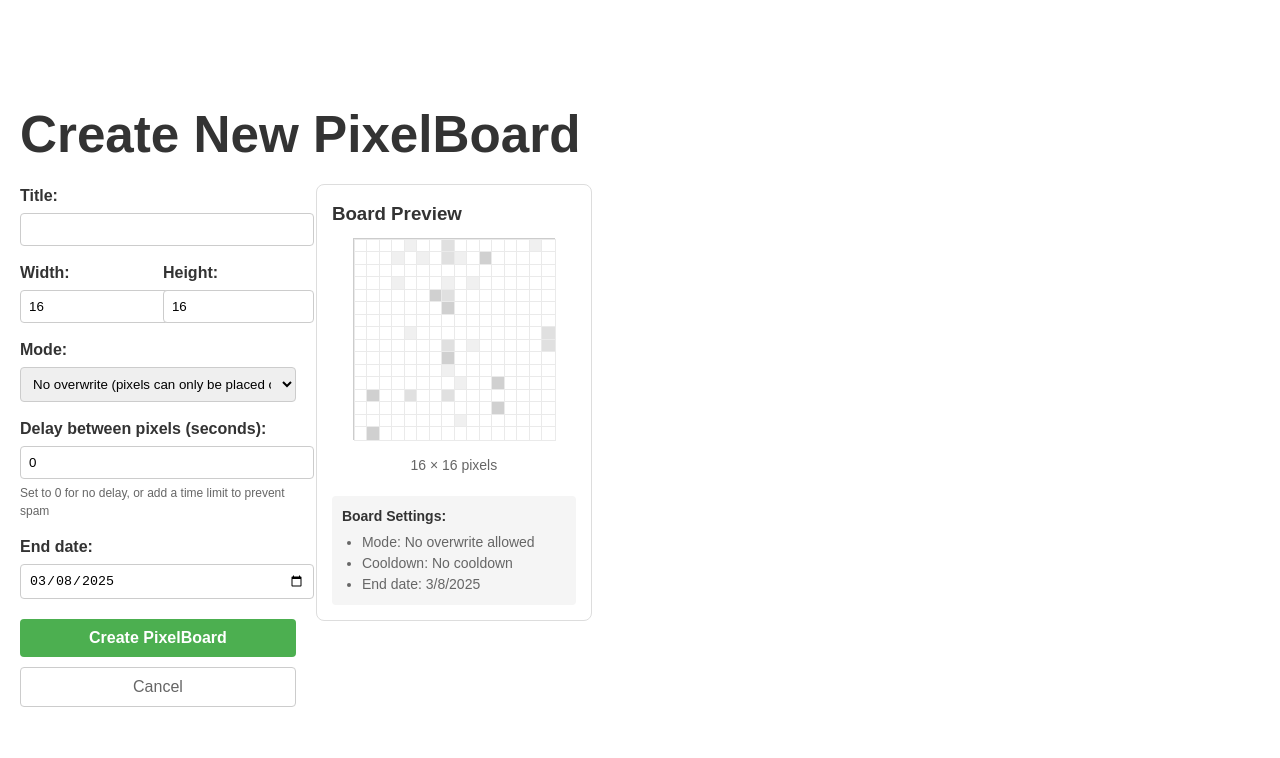
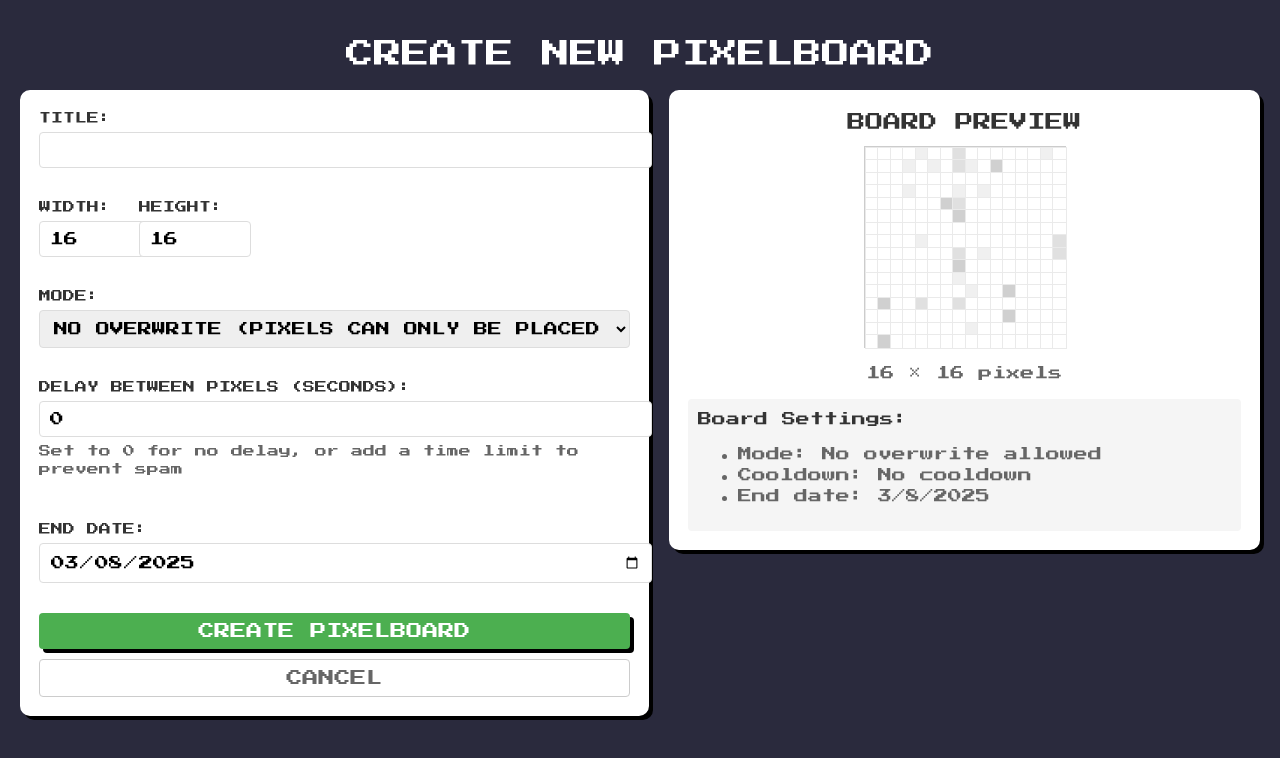
Before and after one commit to Colompykos/PixelArt-Miage, a React (Vite) app in the folder frontend/: page /create-board in a window 1280 px wide. Shown: the top 758 px of the page. Built offline with nearby package versions, Linux system fonts and the light colour scheme; sample sign-in values are in the browser's storage.

Commit message:
page creation board with pixels theme

```diff
--- /dev/null
+++ b/frontend/src/components/CreateBoard.css
@@ -0,0 +1,221 @@
+/* Conteneur principal prenant toute la taille de l'écran */
+.create-board-container {
+    width: 100vw;
+    min-height: 100vh;
+    margin: 0;
+    padding: 20px;
+    background-color: #2a2a3d;
+    font-family: 'Press Start 2P', cursive;
+    color: #fff;
+    box-sizing: border-box;
+}
+
+/* Titre */
+.create-board-title {
+    text-align: center;
+    font-size: 28px;
+    margin-bottom: 20px;
+    text-transform: uppercase;
+}
+
+/* Message d'erreur */
+.create-board-error {
+    background-color: #ffdddd;
+    color: #990000;
+    padding: 10px;
+    border: 4px solid #fff;
+    border-radius: 10px;
+    box-shadow: 4px 4px 0px #000;
+    margin-bottom: 15px;
+    text-align: center;
+}
+
+/* Contenu principal : form et preview */
+.create-board-content {
+    display: flex;
+    gap: 20px;
+    flex-wrap: wrap;
+    justify-content: center;
+}
+
+/* Formulaire */
+.create-board-form {
+    flex: 1 1 300px;
+    background-color: #fff;
+    color: #000;
+    padding: 15px;
+    border: 4px solid #fff;
+    border-radius: 10px;
+    box-shadow: 4px 4px 0px #000;
+}
+
+.create-board-form form {
+    display: flex;
+    flex-direction: column;
+    gap: 15px;
+}
+
+.form-group {
+    display: flex;
+    flex-direction: column;
+}
+
+.form-group label {
+    margin-bottom: 5px;
+    font-weight: bold;
+    text-transform: uppercase;
+    font-size: 12px;
+    color: #333;
+}
+
+.form-group input,
+.form-group select {
+    padding: 8px;
+    border: 1px solid #ccc;
+    border-radius: 4px;
+    font-family: 'Press Start 2P', cursive;
+    text-transform: uppercase;
+}
+
+.form-row {
+    display: flex;
+    gap: 10px;
+}
+
+.hint-text {
+    font-size: 12px;
+    color: #666;
+    margin-top: 5px;
+}
+
+.button-group {
+    display: flex;
+    flex-direction: column;
+    gap: 10px;
+}
+
+.submit-button {
+    background-color: #4CAF50;
+    color: white;
+    border: none;
+    padding: 10px;
+    border-radius: 4px;
+    cursor: pointer;
+    font-weight: bold;
+    text-transform: uppercase;
+    font-family: 'Press Start 2P', cursive;
+    box-shadow: 4px 4px 0px #000;
+}
+
+.cancel-button {
+    background-color: transparent;
+    color: #666;
+    border: 1px solid #ccc;
+    padding: 10px;
+    border-radius: 4px;
+    cursor: pointer;
+    text-transform: uppercase;
+    font-family: 'Press Start 2P', cursive;
+}
+
+/* Aperçu */
+.preview-container {
+    flex: 1 1 300px;
+}
+
+.preview-card {
+    background-color: #fff;
+    color: #000;
+    padding: 15px;
+    border: 4px solid #fff;
+    border-radius: 10px;
+    box-shadow: 4px 4px 0px #000;
+}
+
+.preview-title {
+    margin: 0 0 10px 0;
+    font-size: 18px;
+    color: #333;
+    text-transform: uppercase;
+    text-align: center;
+}
+
+.preview-grid-container {
+    display: flex;
+    justify-content: center;
+    align-items: center;
+    margin-bottom: 15px;
+}
+
+.preview-grid {
+    width: 200px;
+    height: 200px;
+    border: 1px solid #ccc;
+    display: grid;
+    background-color: #f9f9f9;
+}
+
+.preview-grid > div {
+    border: 1px solid #eaeaea;
+    width: 100%;
+    height: 100%;
+}
+
+.preview-dimensions {
+    text-align: center;
+    font-size: 14px;
+    color: #666;
+    margin-bottom: 15px;
+}
+
+.preview-settings {
+    background-color: #f5f5f5;
+    padding: 10px;
+    border-radius: 4px;
+    font-size: 14px;
+    color: #666;
+}
+
+.preview-settings h4 {
+    margin: 0 0 5px 0;
+    color: #333;
+}
+
+/* Bouton de rafraîchissement centré */
+.refresh-container {
+    width: 100%;
+    text-align: center;
+}
+
+.refresh-button {
+    background-color: transparent;
+    color: #4CAF50;
+    border: 1px solid #4CAF50;
+    padding: 8px 16px;
+    border-radius: 4px;
+    cursor: pointer;
+    font-weight: bold;
+    text-transform: uppercase;
+    font-family: 'Press Start 2P', cursive;
+    box-shadow: 4px 4px 0px #000;
+    margin: 0 auto;
+    display: inline-block;
+}
+
+/* Messages de chargement et absence de données */
+.loading-message,
+.no-data-message {
+    text-align: center;
+    padding: 20px;
+    font-size: 16px;
+    color: #fff;
+    font-family: 'Press Start 2P', cursive;
+}
+
+.no-data-message {
+    background-color: #2a2a3d;
+    padding: 40px 20px;
+    border-radius: 10px;
+    border: 4px solid #fff;
+    box-shadow: 4px 4px 0px #000;
+}
--- a/frontend/src/components/CreateBoard.tsx
+++ b/frontend/src/components/CreateBoard.tsx
@@ -1,6 +1,7 @@
 import React, { useState, useEffect } from 'react';
 import axios from 'axios';
 import { useNavigate } from 'react-router-dom';
+import './CreateBoard.css';
 
 interface PixelBoard {
   _id: string;
@@ -40,14 +41,13 @@ const CreateBoard: React.FC = () => {
 
   useEffect(() => {
     setEndDate(getDefaultEndDate());
-
     const token = localStorage.getItem('authToken');
     if (!token) {
       setError('User not authenticated. Please log in.');
       setTimeout(() => navigate('/login'), 2000);
     }
-
     updatePreviewGrid(16, 16);
+    // eslint-disable-next-line react-hooks/exhaustive-deps
   }, [navigate]);
 
   useEffect(() => {
@@ -82,7 +82,6 @@ const CreateBoard: React.FC = () => {
       }
 
       const formattedEndDate = new Date(endDate);
-
       const requestData = {
         title,
         size: { width, height },
@@ -102,7 +101,12 @@ const CreateBoard: React.FC = () => {
       navigate(`/pixelboard/${response.data._id}`);
     } catch (error: any) {
       console.error('Error creating board', error);
-      setError(error.response?.data?.error || error.response?.data?.message || error.message || 'An unknown error occurred');
+      setError(
+          error.response?.data?.error ||
+          error.response?.data?.message ||
+          error.message ||
+          'An unknown error occurred'
+      );
     } finally {
       setIsLoading(false);
     }
@@ -110,27 +114,22 @@ const CreateBoard: React.FC = () => {
 
   const renderPreview = () => {
     const gridSize = 200;
-
-
     return (
-      <div style={{
+        <div
+            className="preview-grid"
+            style={{
               width: `${gridSize}px`,
               height: `${gridSize}px`,
-        border: '1px solid #ccc',
-        display: 'grid',
               gridTemplateColumns: `repeat(${width}, 1fr)`,
-        gridTemplateRows: `repeat(${height}, 1fr)`,
-        backgroundColor: '#f9f9f9'
-      }}>
+              gridTemplateRows: `repeat(${height}, 1fr)`
+            }}
+        >
           {previewData.map((row, y) =>
               row.map((color, x) => (
                   <div
                       key={`${x}-${y}`}
                       style={{
-                backgroundColor: color,
-                border: '1px solid #eaeaea',
-                width: '100%',
-                height: '100%'
+                        backgroundColor: color
                       }}
                   />
               ))
@@ -140,207 +139,91 @@ const CreateBoard: React.FC = () => {
   };
 
   return (
-    <div style={{
-      maxWidth: '800px',
-      margin: '0 auto',
-      padding: '20px',
-      fontFamily: 'Arial, sans-serif'
-    }}>
-      <h1 style={{ color: '#333', marginBottom: '20px' }}>Create New PixelBoard</h1>
+      <div className="create-board-container">
+        <h1 className="create-board-title">Create New PixelBoard</h1>
 
         {error && (
-        <div style={{
-          backgroundColor: '#ffdddd',
-          color: '#990000',
-          padding: '10px',
-          borderRadius: '5px',
-          marginBottom: '15px'
-        }}>
+            <div className="create-board-error">
               Error: {error}
             </div>
         )}
 
-      <div style={{
-        display: 'flex',
-        gap: '20px',
-        marginBottom: '20px',
-        flexDirection: window.innerWidth > 768 ? 'row' : 'column'
-      }}>
-        <div style={{ flex: 1 }}>
+        <div className="create-board-content">
+          <div className="create-board-form">
             <form onSubmit={handleSubmit}>
-            <div style={{ marginBottom: '15px' }}>
-              <label style={{
-                display: 'block',
-                marginBottom: '5px',
-                fontWeight: 'bold',
-                color: '#333'
-              }}>
-                Title:
-              </label>
+              <div className="form-group">
+                <label>Title:</label>
                 <input
                     type="text"
                     value={title}
                     onChange={(e) => setTitle(e.target.value)}
                     required
-                style={{
-                  width: '100%',
-                  padding: '8px',
-                  borderRadius: '4px',
-                  border: '1px solid #ccc'
-                }}
                 />
               </div>
 
-            <div style={{
-              display: 'flex',
-              gap: '10px',
-              marginBottom: '15px'
-            }}>
-              <div style={{ flex: 1 }}>
-                <label style={{
-                  display: 'block',
-                  marginBottom: '5px',
-                  fontWeight: 'bold',
-                  color: '#333'
-                }}>
-                  Width:
-                </label>
+              <div className="form-row">
+                <div className="form-group">
+                  <label>Width:</label>
                   <input
                       type="number"
                       value={width}
                       onChange={(e) => setWidth(Number(e.target.value))}
-                  min="1"
-                  max="100"
-                  required
-                  style={{
-                    width: '100%',
-                    padding: '8px',
-                    borderRadius: '4px',
-                    border: '1px solid #ccc'
-                  }}
+                      min="1" max="100" required
                   />
                 </div>
 
-              <div style={{ flex: 1 }}>
-                <label style={{
-                  display: 'block',
-                  marginBottom: '5px',
-                  fontWeight: 'bold',
-                  color: '#333'
-                }}>
-                  Height:
-                </label>
+                <div className="form-group">
+                  <label>Height:</label>
                   <input
                       type="number"
                       value={height}
                       onChange={(e) => setHeight(Number(e.target.value))}
-                  min="1"
-                  max="100"
-                  required
-                  style={{
-                    width: '100%',
-                    padding: '8px',
-                    borderRadius: '4px',
-                    border: '1px solid #ccc'
-                  }}
+                      min="1" max="100" required
                   />
                 </div>
               </div>
 
-            <div style={{ marginBottom: '15px' }}>
-              <label style={{
-                display: 'block',
-                marginBottom: '5px',
-                fontWeight: 'bold',
-                color: '#333'
-              }}>
-                Mode:
-              </label>
+              <div className="form-group">
+                <label>Mode:</label>
                 <select
                     value={mode}
                     onChange={(e) => setMode(e.target.value)}
                     required
-                style={{
-                  width: '100%',
-                  padding: '8px',
-                  borderRadius: '4px',
-                  border: '1px solid #ccc'
-                }}
                 >
                   <option value="no-overwrite">No overwrite (pixels can only be placed once)</option>
                   <option value="overwrite">Allow overwrite (pixels can be replaced)</option>
                 </select>
               </div>
 
-            <div style={{ marginBottom: '15px' }}>
-              <label style={{
-                display: 'block',
-                marginBottom: '5px',
-                fontWeight: 'bold',
-                color: '#333'
-              }}>
-                Delay between pixels (seconds):
-              </label>
+              <div className="form-group">
+                <label>Delay between pixels (seconds):</label>
                 <input
                     type="number"
                     value={delay}
                     onChange={(e) => setDelay(Number(e.target.value))}
                     min="0"
                     required
-                style={{
-                  width: '100%',
-                  padding: '8px',
-                  borderRadius: '4px',
-                  border: '1px solid #ccc'
-                }}
                 />
-              <p style={{
-                fontSize: '12px',
-                color: '#666',
-                marginTop: '5px'
-              }}>
+                <p className="hint-text">
                   Set to 0 for no delay, or add a time limit to prevent spam
                 </p>
               </div>
 
-            <div style={{ marginBottom: '15px' }}>
-              <label style={{
-                display: 'block',
-                marginBottom: '5px',
-                fontWeight: 'bold',
-                color: '#333'
-              }}>
-                End date:
-              </label>
+              <div className="form-group">
+                <label>End date:</label>
                 <input
                     type="date"
                     value={endDate}
                     onChange={(e) => setEndDate(e.target.value)}
                     required
-                style={{
-                  width: '100%',
-                  padding: '8px',
-                  borderRadius: '4px',
-                  border: '1px solid #ccc'
-                }}
                 />
               </div>
 
-            <div style={{ marginTop: '20px' }}>
+              <div className="button-group">
                 <button
                     type="submit"
                     disabled={isLoading}
-                style={{
-                  backgroundColor: '#4CAF50',
-                  color: 'white',
-                  border: 'none',
-                  padding: '10px 20px',
-                  borderRadius: '4px',
-                  cursor: isLoading ? 'not-allowed' : 'pointer',
-                  fontWeight: 'bold',
-                  width: '100%',
-                  opacity: isLoading ? 0.7 : 1
-                }}
+                    className="submit-button"
                 >
                   {isLoading ? 'Creating...' : 'Create PixelBoard'}
                 </button>
@@ -348,16 +231,7 @@ const CreateBoard: React.FC = () => {
                 <button
                     type="button"
                     onClick={() => navigate('/')}
-                style={{
-                  backgroundColor: 'transparent',
-                  color: '#666',
-                  border: '1px solid #ccc',
-                  padding: '10px 20px',
-                  borderRadius: '4px',
-                  cursor: 'pointer',
-                  marginTop: '10px',
-                  width: '100%'
-                }}
+                    className="cancel-button"
                 >
                   Cancel
                 </button>
@@ -365,36 +239,19 @@ const CreateBoard: React.FC = () => {
             </form>
           </div>
 
-        <div style={{ flex: 1 }}>
-          <div style={{
-            backgroundColor: 'white',
-            padding: '15px',
-            borderRadius: '8px',
-            border: '1px solid #ddd'
-          }}>
-            <h3 style={{ margin: '0 0 10px 0', color: '#333' }}>Board Preview</h3>
-            <div style={{
-              display: 'flex',
-              justifyContent: 'center',
-              alignItems: 'center',
-              marginBottom: '15px'
-            }}>
+          <div className="preview-container">
+            <div className="preview-card">
+              <h3 className="preview-title">Board Preview</h3>
+              <div className="preview-grid-container">
                 {renderPreview()}
               </div>
-            <div style={{ textAlign: 'center', color: '#666', fontSize: '14px' }}>
+              <div className="preview-dimensions">
                 {width} × {height} pixels
               </div>
 
-            <div style={{
-              marginTop: '20px',
-              padding: '10px',
-              backgroundColor: '#f5f5f5',
-              borderRadius: '4px',
-              fontSize: '14px',
-              color: '#666'
-            }}>
-              <h4 style={{ margin: '0 0 5px 0', color: '#333' }}>Board Settings:</h4>
-              <ul style={{ margin: '0', paddingLeft: '20px' }}>
+              <div className="preview-settings">
+                <h4>Board Settings:</h4>
+                <ul>
                   <li>Mode: {mode === 'no-overwrite' ? 'No overwrite allowed' : 'Overwrite allowed'}</li>
                   <li>Cooldown: {delay > 0 ? `${delay} seconds between pixels` : 'No cooldown'}</li>
                   <li>End date: {new Date(endDate).toLocaleDateString()}</li>
--- a/frontend/src/components/Home.css
+++ b/frontend/src/components/Home.css
@@ -119,7 +119,7 @@
 .home-thumbnail {
     width: 60px;
     height: 60px;
-    background-color: #000;
+    background-color: #ffffff;
     border: 2px solid #fff;
     box-shadow: inset 3px 3px 0px #888;
     border-radius: 0;
```
Lines whose indentation alone changed are shown as unchanged.
